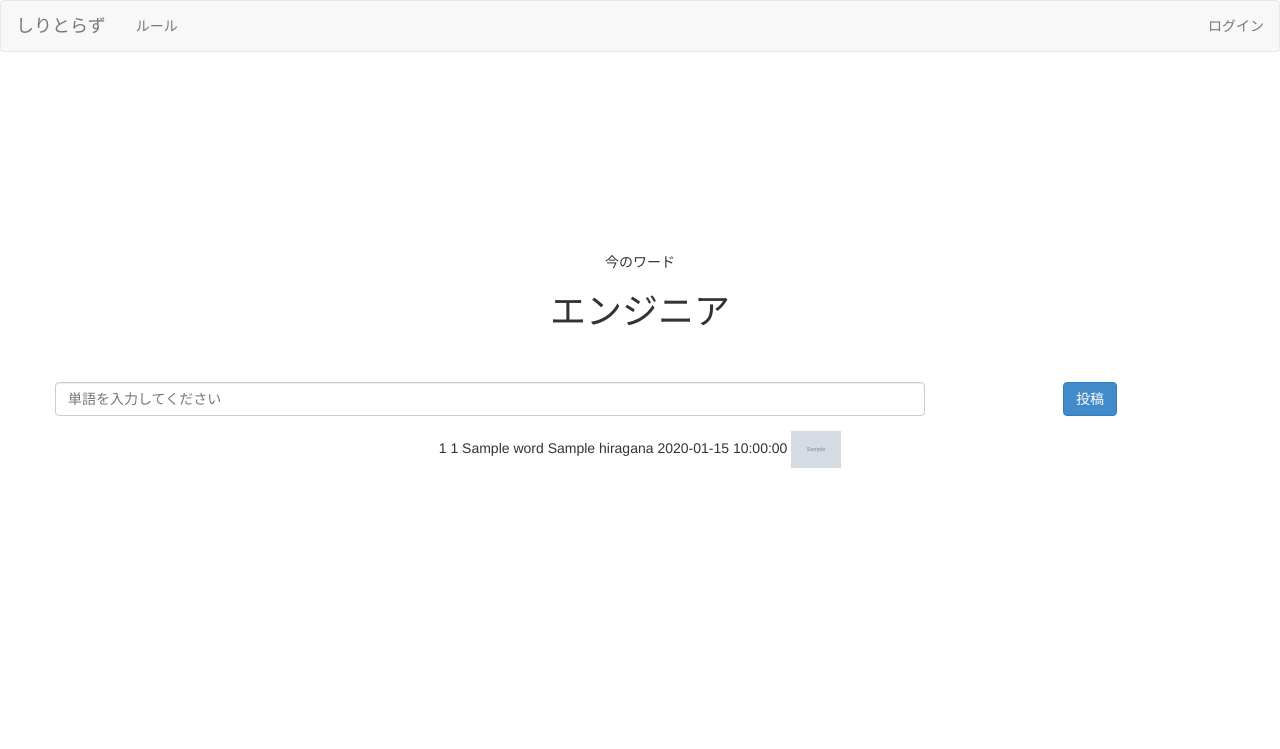
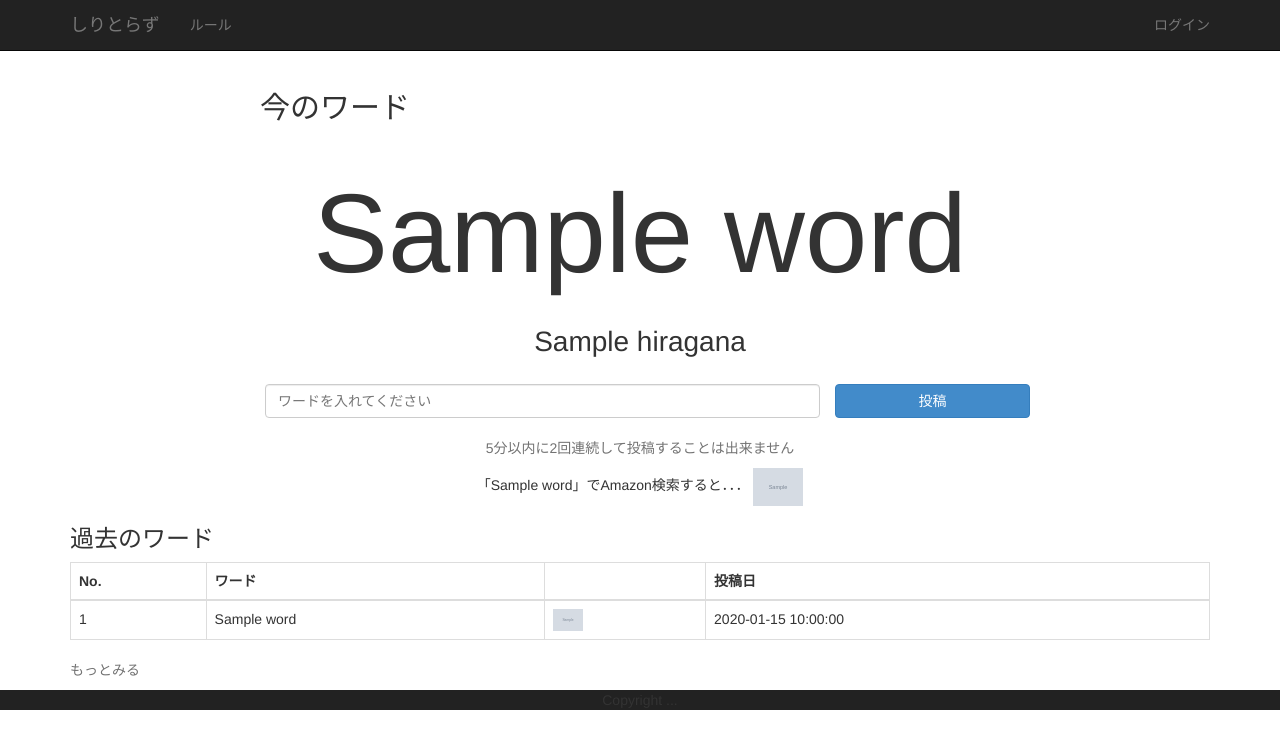
Before and after one commit to beSummerIntern/siritoraz, a Python web app: template templates/index.html in a window 1280 px wide. Shown: the top 749 px of the page. Run offline with Jinja, Linux system fonts and the light colour scheme; the template is opened without the code that fills it: most values are stand-ins (such as "Sample title", 1, 10 or a date in 2020); grey boxes marked "Sample" are stand-in pictures; some libraries are stand-ins or nearby versions.

Commit message:
フロント連携

```diff
--- a/templates/index.html
+++ b/templates/index.html
@@ -7,68 +7,86 @@
 	<title>しりとらず</title>
 
 	<link href="css/bootstrap.min.css" rel="stylesheet">
-	<script src="https://ajax.googleapis.com/ajax/libs/jquery/1.11.1/jquery.min.js"></script>
-	<script src="js/bootstrap.min.js"></script>
-
 </head>
 <body>
-	<!-- Navbar -->
-	<nav class="navbar navbar-default">
-		<div class="navbar-header">
-			<!-- Navbarのスマホ対応 -->
-			<button class="navbar-toggle" data-toggle="collapse" data-target=".target">
-				<span class="icon-bar"></span>
-				<span class="icon-bar"></span>
-			</button>
-			<a class="navbar-brand" href="">しりとらず</a>
-		</div>
-
-		<div class="collapse navbar-collapse target">
+	<!-- header -->
+	<header class="navbar navbar-inverse navbar-static-top">
+		<nav class="container">
+			<div class="navbar-header"><a href="" class="navbar-brand">しりとらず</a></div>
 			<ul class="nav navbar-nav">
 				<li><a href="">ルール</a></li>
 			</ul>
 			<ul class="nav navbar-nav navbar-right">
 				<li><a href="">ログイン</a></li>
 			</ul>
+		</nav>
+	</header>
+
+	<!-- content -->
+	<div class="container text-center">
+		<!-- word -->
+		<h2 class="col-md-offset-2 text-left">今のワード</h2>
+		<div id="screen"><br>
+			<span style="font-size : 8em;">{{ words[0].word }}</span><br>
+			<span style="font-size : 2em;">{{ words[0].hiragana }}</span><span class="text-danger" style="font-size : 2.5em;"></span>
 		</div>
-	</nav>
 
-	<div class="container" style="padding: 180px 0">
-		<div class="text-center">
+		<!-- search -->
+		<form class="form-horizontal" style="margin : 20px 0" action="/" method="post">
+			<div class="form-group">
+				<div class="col-md-6 col-md-offset-2">
+					<input type="text" name="word" class="form-control" placeholder="ワードを入れてください">
+					<input type="hidden" name="token" value={{ token }} />
+				</div>
+				<input type="submit" class="btn btn-primary col-md-2" value="投稿">
 
-			<!-- 今のワード -->
-			<p>今のワード　　　　　　　　　　　　　　</p>
-			<h1>エンジニア</h1>
-			<br><br>
+			</div>
+		</form>
+		<div class="help-block">5分以内に2回連続して投稿することは出来ません
+		</div>
 
-			<!-- ワード投稿フォーム -->
-			<form style="margin-bottom:15px" action="/" method="post">
-				<div class="form-group">
-					<div class="row">
-						<div class="col-xs-9 col-sm-9 col-md-9 col-lg-9">
-							<input type="text" name="word" class="form-control" placeholder="単語を入力してください" />
+		<!-- affiliate -->
+		<div id="affiliate">
+			「{{ words[0].word }}」でAmazon検索すると．．． <a href={{ words[0].amazon_link }}><img src={{ words[0].image_url }} alt="" style="width : 50px"></a>
 		</div>
-						<div class="col-xs-3 col-sm-3 col-md-3 col-lg-3">
-							<input type="submit" value="投稿" class="btn btn-primary" />
+
+		<!-- table -->
+		<div class="text-left">
+			<h3>過去のワード</h3>
+			<table class="table table-hover table-bordered">
+				<thead>
+					<tr>
+						<th>No.</th><th>ワード</th><th></th><th>投稿日</th>
+					</tr>
+				</thead>
+
+				<tbody>
+					{% for word in words %}
+					<tr>
+						<td>{{ word.word_id }}</td>
+						<td>{{ word.word }}</td>
+						<td><a href={{ word.amazon_link }}><img src={{ word.image_url }} style="width : 30px;" alt="アマゾンの画像リンク"></a></td>
+						<td>{{ word.created }}</td>
+					</tr>
+					{% endfor %}
+				</tbody>
+			</table>
+
+			<a class="help-block">もっとみる</a>
 		</div>
 	</div>
+
+	<!-- footer -->
+	<footer class="navbar-inverse navbar-static-top">
+		<div class="text-center">
+			Copyright ...
 		</div>
-			</form>
+	</footer>
 
-			{% for word in words %}
-			{{ word.word_id }}
-			{{ word.member_id }}
-			{{ word.word }}
-			{{ word.hiragana }}
-			{{ word.created }}
-			<a href={{ word.amazon_link }}>
-				<img src={{ word.image_url }} style="width : 50px;">
-			</a>
-			<br>
-			{% endfor %}
+	<script src="https://ajax.googleapis.com/ajax/libs/jquery/1.11.1/jquery.min.js"></script>
+	<script src="js/bootstrap.min.js"></script>
+	<script src="/_ah/channel/jsapi"></script>
 
-		</div>
-
-	</div>
+	<script src="siritoraz.min.js"></script>
 </body>
 </html>
```
Also changed, not shown: main.py (+69 -48 lines), 1 other file. Lines whose indentation alone changed are shown as unchanged.
